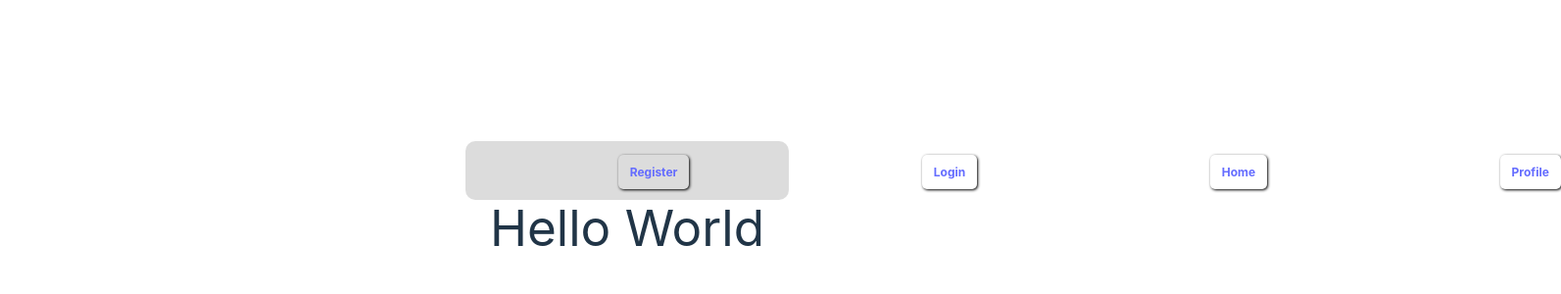
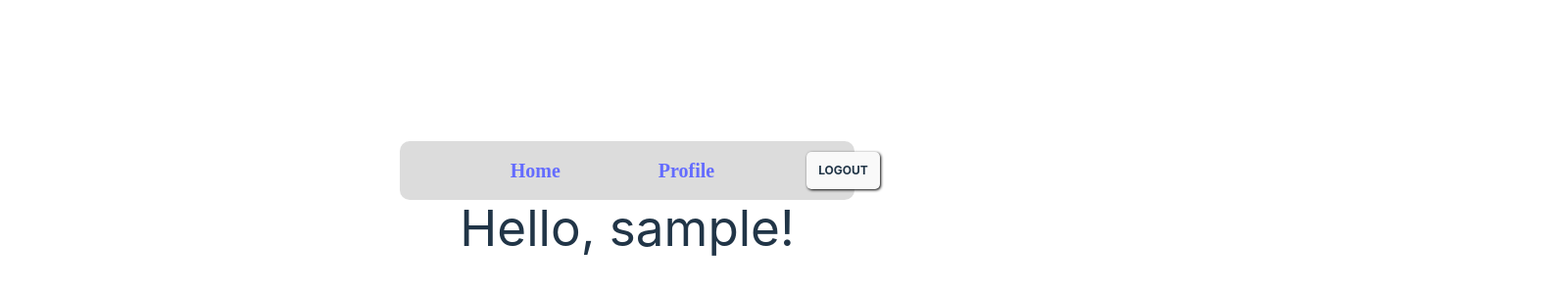
Before and after one commit to thechelle13/PersonalPlannerClient, a React (Vite) app: page /profile in a window 1280 px wide. Shown: the part 198-498 px from the top of the page at 98% size, 1593 px wide, since content can reach past the window. Built offline with nearby package versions, Linux system fonts and the light colour scheme; sample sign-in values are in the browser's storage.

Commit message:
added login register

```diff
--- a/src/PersonalPlanner.jsx
+++ b/src/PersonalPlanner.jsx
@@ -1,6 +1,6 @@
 import './App.css'
 import { ApplicationViews } from './views/ApplicationViews'
-import { NavBar } from "./components/nav/NavBar"
+
 
 
 
@@ -8,7 +8,6 @@ export const PersonalPlanner = () => {
 
 
   return <>
-    <NavBar  />
     <ApplicationViews  />
   </>
 
--- a/src/components/nav/NavBar.jsx
+++ b/src/components/nav/NavBar.jsx
@@ -2,7 +2,7 @@ import { useRef } from "react";
 import { Link, useNavigate } from "react-router-dom";
 import "./NavBar.css";
 
-export const NavBar = ({ setUser, setToken }) => {
+export const NavBar = ({ currentUser, setCurrentUser }) => {
   const navigate = useNavigate();
   const navbar = useRef();
   const hamburger = useRef();
@@ -39,16 +39,10 @@ export const NavBar = ({ setUser, setToken }) => {
 
       <div className="navbar-menu" ref={navbar}>
         <div className="navbar-start">
-          {setUser ? (
+          {currentUser ? (
             <>
               <Link to="/" className="navbar-item">
                 Home
-              </Link>
-              <Link to="/posts" className="navbar-item">
-                Posts
-              </Link>
-              <Link to="/courts" className="navbar-item">
-                Courts
               </Link>
               <Link to="/profile" className="navbar-item">
                 Profile
@@ -60,11 +54,11 @@ export const NavBar = ({ setUser, setToken }) => {
           <div className="navbar-end">
             <div className="navbar-logout">
               <div className="buttons">
-                {setUser ? (
+                {currentUser ? (
                   <button
                     className="button is-outlined"
                     onClick={() => {
-                      setToken("");
+                      setCurrentUser("");
                       navigate("/login");
                     }}
                   >
@@ -81,9 +75,6 @@ export const NavBar = ({ setUser, setToken }) => {
                     <Link to="/" className="button is-outlined">
                       Home
                     </Link>
-                    <Link to="/profile" className="button is-outlined">
-                      Profile
-                    </Link>
                   </>
                 )}
               </div>
--- a/src/pages/Profile.jsx
+++ b/src/pages/Profile.jsx
@@ -1,5 +1,20 @@
+import { Navigate } from "react-router-dom";
+
 export const Profile = ({ currentUser }) => {
-return <>
-<h1>Hello World</h1>
-</>
-}
+  // Check if currentUser is not available (not logged in)
+  if (!currentUser) {
+
+    window.alert("You must be a registered user to access this page.");
+    return <Navigate to="/login" replace />;
+    // Alternatively, you can show a message without redirection
+    // return <p>Please log in to view your profile.</p>;
+  }
+
+  // Render the profile content for logged-in users
+  return (
+    <>
+      <h1>Hello, {currentUser.username}!</h1>
+      {/* Add other profile content here */}
+    </>
+  );
+};
--- a/src/views/ApplicationViews.jsx
+++ b/src/views/ApplicationViews.jsx
@@ -6,27 +6,32 @@ import { Authorized } from "./Authorized";
 import { Home } from "../pages/Home";
 import { Profile } from "../pages/Profile";
 
-export const ApplicationViews = ({ }) => {
+export const ApplicationViews = () => {
   const [currentUser, setCurrentUser] = useState(() => {
-      const storedUser = localStorage.getItem('current_user');
+    const storedUser = localStorage.getItem("current_user");
     return storedUser ? JSON.parse(storedUser) : null;
   });
 
   const setUser = (newUser) => {
-      localStorage.setItem('current_user', JSON.stringify(newUser));
+    localStorage.setItem("current_user", JSON.stringify(newUser));
     setCurrentUser(newUser);
   };
 
   return (
     <>
       <Routes>
-        <Route path="/" element={<Home />} />
+        <Route path="/" element={<Authorized currentUser={currentUser} setCurrentUser={setUser} />}>
+          <Route index element={<Home />} />
+        </Route>
         <Route path="/login" element={<Login setUser={setUser} />} />
         <Route path="/register" element={<Register setUser={setUser} />} />
-        <Route element={<Authorized currentUser={currentUser} setUser={setUser} />}>
-          <Route path="/profile" element={<Profile currentUser={currentUser} />}/>
-          {/* Add Routes here */}
+        <Route
+          path="/profile"
+          element={<Authorized currentUser={currentUser} setCurrentUser={setUser} />}
+        >
+          <Route index element={<Profile currentUser={currentUser} />} />
         </Route>
+        {/* Add other Routes here */}
       </Routes>
     </>
   );
--- a/src/views/Authorized.jsx
+++ b/src/views/Authorized.jsx
@@ -1,8 +1,13 @@
 import { Navigate, Outlet } from "react-router-dom"
+import { NavBar } from "../components/nav/NavBar"
 
-export const Authorized = ({ currentUser, setUser  }) => {
-  if (currentUser) {
-    return <Outlet />
-  }
-  return <Navigate to='/login' replace />
-}
+export const Authorized = ({ currentUser, setCurrentUser }) => {
+  return (
+    <>
+      <NavBar currentUser={currentUser} setCurrentUser={setCurrentUser} />
+      <main className="">
+        <Outlet />
+      </main>
+    </>
+  );
+};
```
Lines whose indentation alone changed are shown as unchanged.
